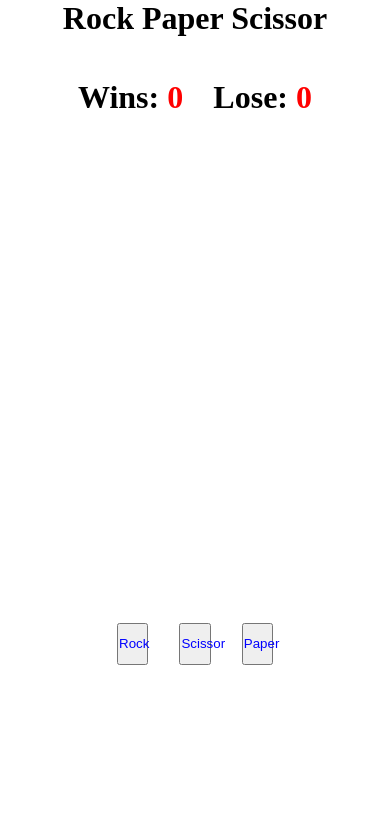
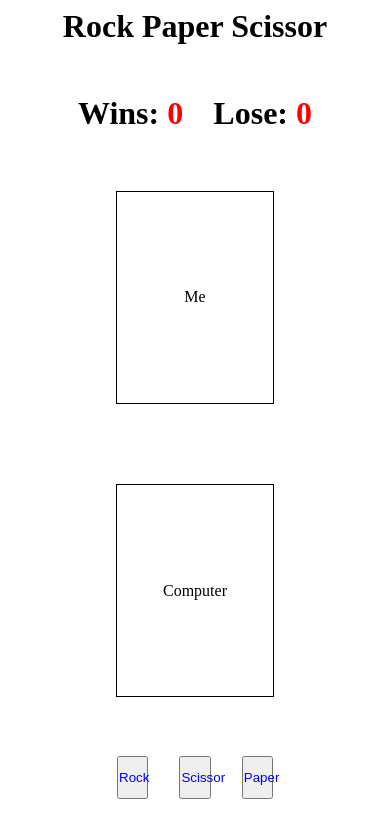
Before and after one commit to rahul8858/Rock-Paper-Scissor, a plain HTML site: page index.html in a window 390 px wide. Drawn offline with Linux system fonts and the light colour scheme.

Commit message:
Add files via upload

```diff
--- a/index.html
+++ b/index.html
@@ -14,8 +14,8 @@
         <h1>Lose: <span id="loses">0</span></h1>
     </div>
     <div id="choice">
-        <div id="user-choice"></div>
-        <div id="computer-choice"></div>
+        <div id="user-choice">Me</div>
+        <div id="computer-choice">Computer</div>
     </div>
     <div id="input">
         <button id="rock">Rock</button>
--- a/style.css
+++ b/style.css
@@ -4,6 +4,7 @@
 }
 #title{
     text-align: center;
+    margin: 2vw 0;
 }
 
 #result{
@@ -28,7 +29,9 @@
 }
 
 #user-choice,#computer-choice{
-    width: 30vw;
+    width: 25vw;
+    /* height: 25vw; */
+    border: 1px solid black;
     display: flex;
     align-items: center;
     justify-content: center;
@@ -41,8 +44,34 @@
     padding: 5vh 30vw;
 }
 
+img{
+    height: 100%;
+    width: 100%;
+    object-fit: fill;
+}
 button{
     height: 5vh;
     width: 8vw;
     color: blue;
 }
+
+@media screen and (max-width:600px) {
+    #result{
+        padding: 2vh auto;
+    }
+    #choice{
+        flex-direction: column;
+        align-items: center;
+        height: 64vh;
+        padding-top: 0;
+        padding-bottom: 0;
+    }
+    #user-choice,#computer-choice{
+        height: 25vh;
+        width: 40vw;
+        margin: 2vh 0;
+    }
+    #input{
+        padding: 2vh auto;
+    }
+}
```
